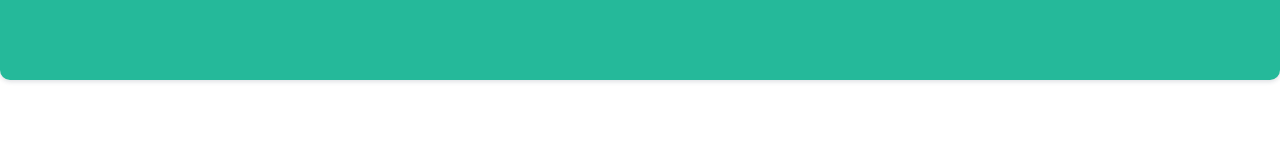
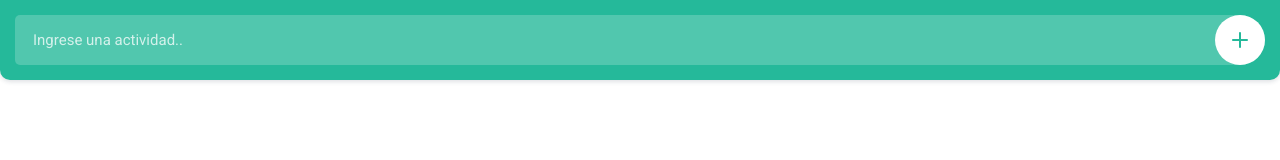
Before and after one commit to rafaelescorcia23/todoapp, a plain HTML site: page index.html in a window 1280 px wide. Drawn offline with Linux system fonts and the light colour scheme.

Commit message:
Terminamos de crear el header
en este commit creamos el header completo, incluimos todo el css del
input , y del boton incluyendo el svg de la imagen del boton de añadir
la tarea

```diff
--- a/css/reset.css
+++ b/css/reset.css
@@ -1,4 +1,3 @@
 @charset "UTF-8";
 
-html,body,div,span,applet,object,iframe,h1,h2,h3,h4,h5,h6,p,blockquote,pre,a,abbr,acronym,address,big,cite,code,del,dfn,em,img,ins,kbd,q,s,samp,small,strike,strong,sub,sup,tt,var,b,u,i,center,dl,dt,dd,ol,ul,li,fieldset,form,label,legend,table,caption,tbody,tfoot,thead,tr,th,td,article,aside,canvas,details,embed,figure,figcaption,footer,header,hgroup,menu,nav,output,ruby,section,summary,time,mark,audio,video{
-	margin:0;padding:0;border:0;font-size:100%;font:inherit;vertical-align:baseline}article,aside,details,figcaption,figure,footer,header,hgroup,menu,nav,section{display:block}body,html{width:100%;height:100%}body{-webkit-font-smoothing:antialiased;-moz-font-smoothing:antialiased;-ms-font-smoothing:antialiased;-o-font-smoothing:antialiased;-moz-osx-font-smoothing:grayscale;-webkit-text-size-adjust:none;-moz-text-size-adjust:none;-ms-text-size-adjust:none;-o-text-size-adjust:none;margin:0;padding:0;font:12px "Helvetica Neue", Helvetica, Arial, sans-serif}ol,ul{list-style:none}hr{border:0;height:1px;background:#ccc}blockquote,q{quotes:none}blockquote:before,blockquote:after,q:before,q:after{content:'';content:none}table{border-collapse:collapse;border-spacing:0}*{margin:0;padding:0;list-style:none;-webkit-box-sizing:border-box;-moz-box-sizing:border-box;-ms-box-sizing:border-box;-o-box-sizing:border-box;box-sizing:border-box}html{-webkit-tap-highlight-color:rgba(0,0,0,0)}input,select,textarea,button,a{-webkit-tap-highlight-color:rgba(0,0,0,0)}a{text-decoration:none;}
+html,body,div,span,applet,object,iframe,h1,h2,h3,h4,h5,h6,p,blockquote,pre,a,abbr,acronym,address,big,cite,code,del,dfn,em,img,ins,kbd,q,s,samp,small,strike,strong,sub,sup,tt,var,b,u,i,center,dl,dt,dd,ol,ul,li,fieldset,form,label,legend,table,caption,tbody,tfoot,thead,tr,th,td,article,aside,canvas,details,embed,figure,figcaption,footer,header,hgroup,menu,nav,output,ruby,section,summary,time,mark,audio,video{margin:0;padding:0;border:0;font-size:100%;font:inherit;vertical-align:baseline}article,aside,details,figcaption,figure,footer,header,hgroup,menu,nav,section{display:block}body,html{width:100%;height:100%}body{-webkit-font-smoothing:antialiased;-moz-font-smoothing:antialiased;-ms-font-smoothing:antialiased;-o-font-smoothing:antialiased;-moz-osx-font-smoothing:grayscale;-webkit-text-size-adjust:none;-moz-text-size-adjust:none;-ms-text-size-adjust:none;-o-text-size-adjust:none;margin:0;padding:0;font:12px "Helvetica Neue", Helvetica, Arial, sans-serif}ol,ul{list-style:none}hr{border:0;height:1px;background:#ccc}blockquote,q{quotes:none}blockquote:before,blockquote:after,q:before,q:after{content:'';content:none}table{border-collapse:collapse;border-spacing:0}*{margin:0;padding:0;list-style:none;-webkit-box-sizing:border-box;-moz-box-sizing:border-box;-ms-box-sizing:border-box;-o-box-sizing:border-box;box-sizing:border-box}html{-webkit-tap-highlight-color:rgba(0,0,0,0)}input,select,textarea,button,a{-webkit-tap-highlight-color:rgba(0,0,0,0)}a{text-decoration:none;}
--- a/css/style.css
+++ b/css/style.css
@@ -1,10 +1,16 @@
 @charset "UTF-8";
+
+body , input , button {
+
+	font-family: 'Roboto', sans-serif;
+}
 
 header{
 
 	width:100%;
 	height:80px;
 	position:fixed;
+	padding:15px !important;
 	top:0;
 	left:0;
 	z-index:5;
@@ -14,3 +20,89 @@ header{
 	border-bottom-left-radius: 10px;
 
 }
+
+header input{
+
+	width:100%;
+	height: 50px;
+	float:left;
+	color: #fff;
+	font-size: 15px;
+	font-weight: 400;
+	text-indent: 18px;
+	padding: 0 60px 0 0;
+	background: rgba(255,255,255,0.2);
+
+	border-top-left-radius: :5px;
+	border-bottom-left-radius: 5px;
+	border-top-right-radius: 25px !important;
+	border-bottom-right-radius: 25px !important;
+	border-radius: 5px;
+	border:0px;
+	box-shadow:none;
+	outline:none;
+
+	-webkit-appearance:none;
+	-moz-appearance:none;
+	-ms-appearance:none;
+	-o-appearance:none;
+	appearance:none;
+}
+
+header input::-webkit-input-placeholder{
+
+	color:rgba(255,255,255,0.75);
+}
+
+header input::-moz-input-placeholder{
+
+	color:rgba(255,255,255,0.75);
+}
+
+header input::-moz-input-placeholder{
+
+	color:rgba(255,255,255,0.75);
+}
+
+header input::-ms-input-placeholder{
+
+	color:rgba(255,255,255,0.75);
+}
+
+header button {
+
+	width:50px;
+	height: 50px;
+	position:absolute;
+	top:15px;
+	right:15px;
+	z-index:2;
+	border-radius: 25px;
+	background: #fff;
+	border: 0px;
+	box-shadow: none;
+	cursor:pointer;
+	outline: none;
+
+	-webkit-appearance:none;
+	-moz-appearance:none;
+	-ms-appearance:none;
+	-o-appearance:none;
+	appearance:none;
+
+}
+
+header button svg {
+
+	width: 16px;
+	height: 16px;
+	position: absolute;
+	top:50%;
+	left:50%;
+	margin: -8px 0 0 -8px;
+}
+
+header button svg .fill {
+
+	fill:#25b99a;
+}
--- a/index.html
+++ b/index.html
@@ -5,11 +5,23 @@
   <title>ListActivity App</title>
 
   <link rel="stylesheet" type="text/css" href="css/style.css">
+  <link rel="stylesheet" type="text/css" href="css/reset.css">
+
+  <link href="https://fonts.googleapis.com/css?family=Roboto:400,500,700" rel="stylesheet">
+
 </head>
 <body>
 
 	<header>
 
+		<input type="text" name="" placeholder="Ingrese una actividad..">
+		<button>
+			<svg version="1.1" id="Layer_1" xmlns="http://www.w3.org/2000/svg" xmlns:xlink="http://www.w3.org/1999/xlink" x="0px" y="0px"
+				 viewBox="0 0 16 16" style="enable-background:new 0 0 16 16;" xml:space="preserve">
+				<g><g><path class="fill" d="M16,8c0,0.5-0.5,1-1,1H9v6c0,0.5-0.5,1-1,1s-1-0.5-1-1V9H1C0.5,9,0,8.5,0,8s0.5-1,1-1h6V1c0-0.5,0.5-1,1-1s1,0.5,1,1v6h6C15.5,7,16,7.5,16,8z"/></g></g>
+			</svg>
+		</button>
+
 	</header>
 
 </body>
```
